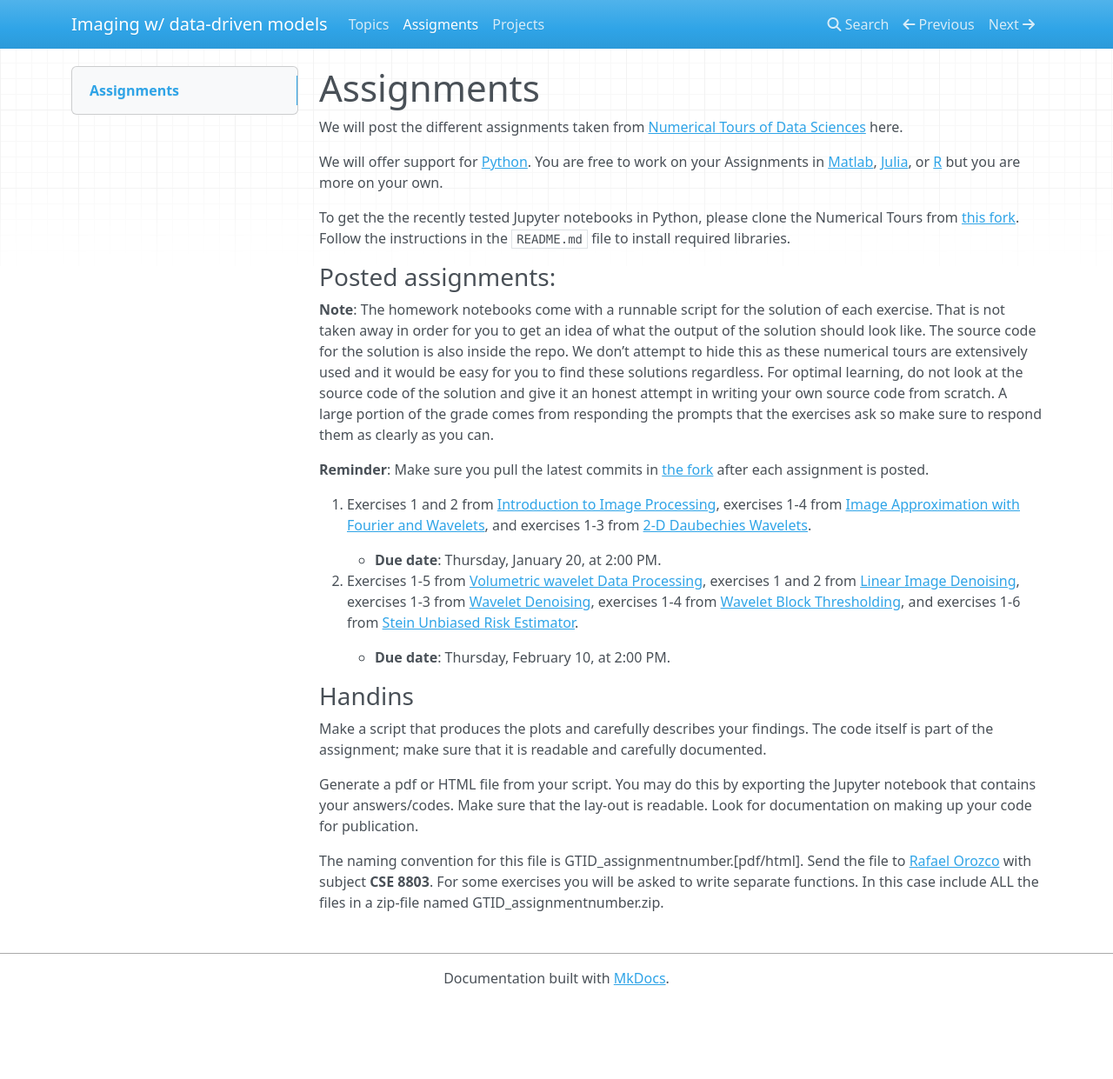
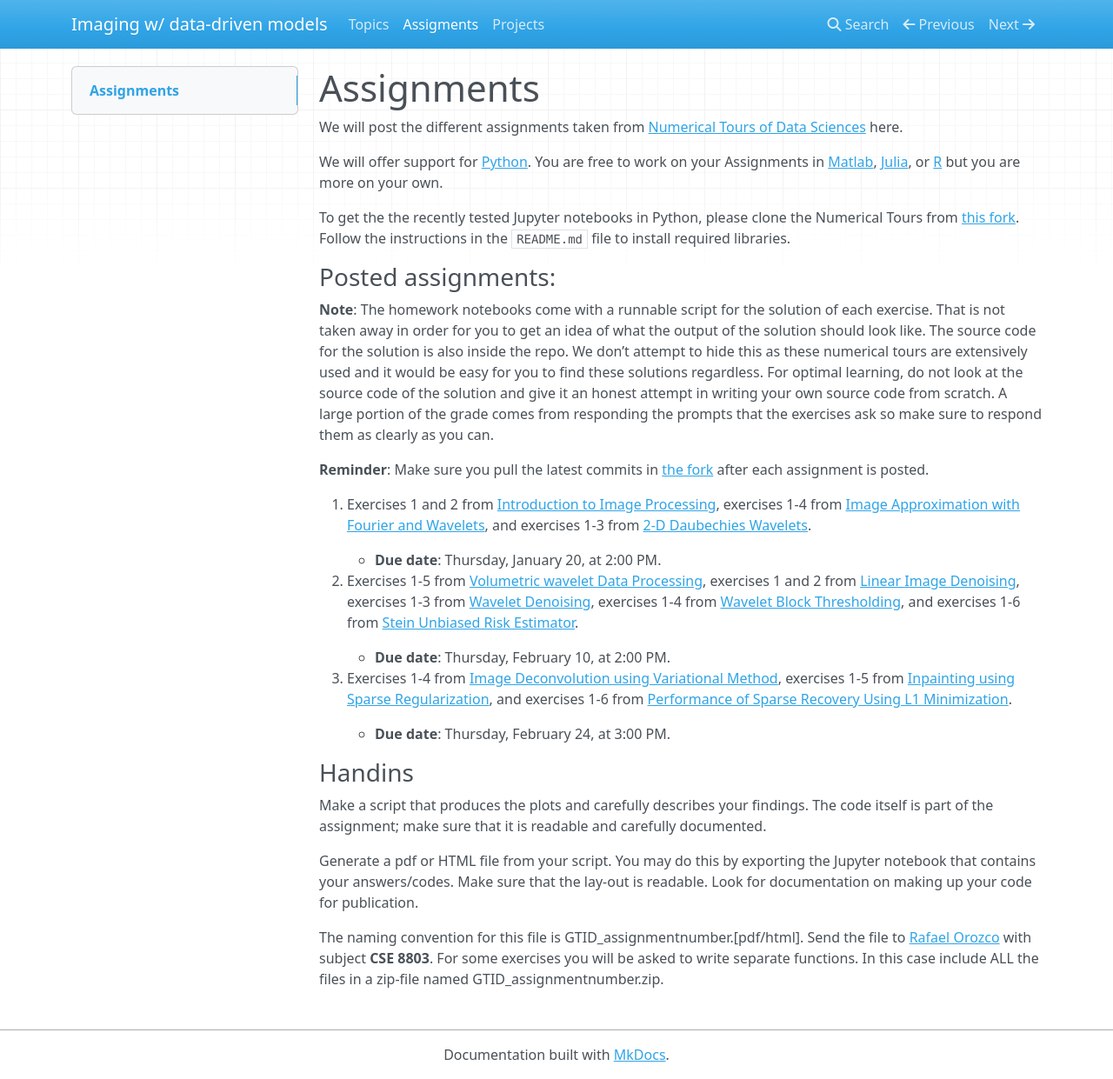
Before and after one commit to flexie/CSE-8803, an MkDocs documentation site: the page built from docs/homework.md, in a window 1280 px wide and 1241 px high. Shown: the whole window at 87% size. Built offline with MkDocs 1.6.1, drawn with Linux system fonts in a browser that asks for light colours; nearby versions of some CDN libraries; old or Windows-style settings are respelled for this version of MkDocs.

Commit message:
Updated homework + recordings + project

```diff
--- a/docs/homework.md
+++ b/docs/homework.md
@@ -18,9 +18,9 @@ To get the the recently tested Jupyter notebooks in Python, please clone the Num
 
 2. Exercises 1-5 from [Volumetric wavelet Data Processing], exercises 1 and 2 from [Linear Image Denoising], exercises 1-3 from [Wavelet Denoising], exercises 1-4 from [Wavelet Block Thresholding], and exercises 1-6 from [Stein Unbiased Risk Estimator].
 	* **Due date**: Thursday, February 10, at 2:00 PM.
-<!--
+
 3. Exercises 1-4 from [Image Deconvolution using Variational Method], exercises 1-5 from [Inpainting using Sparse Regularization], and exercises 1-6 from [Performance of Sparse Recovery Using L1 Minimization].
-	* **Due date**: Thursday, February 06, at 3:00 PM. -->
+	* **Due date**: Thursday, February 24, at 3:00 PM.
 
 ### Handins
 
```
Also changed, not shown: docs/outline.md (+4 -0 lines), docs/project.md (+1 -1 lines).
